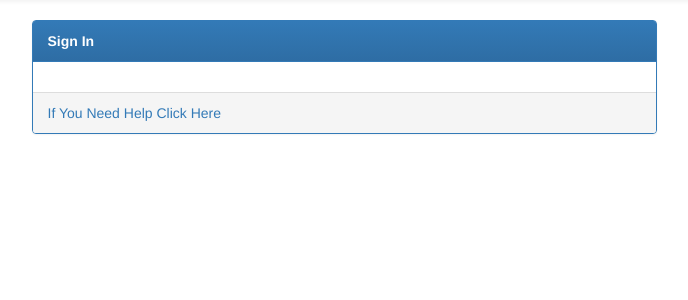
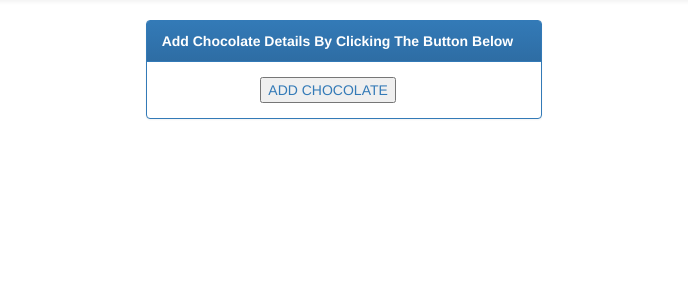
Before and after one commit to AnanduSivan/workshop, a Django app: page / in a window 1280 px wide. Shown: the part 52-352 px from the top of the page, without its empty margins (296-984 px from the left). Run offline with Django 3.2, Linux system fonts and the light colour scheme; some libraries are stand-ins or nearby versions.

Commit message:
third commit

```diff
--- a/registration/forms.py
+++ b/registration/forms.py
@@ -73,3 +73,19 @@ class UserRegistrationForm(ModelForm):
         user.set_password(self.cleaned_data["password"])
         if commit: user.save()
         return user
+
+
+chocolate_fields = [ 'name' , 'description' , 'manufacturer' , 'price' ]
+chocolate_widgets= {    'name': forms.TextInput(attrs={'placeholder':_('chocolate_Name'), 'required': True}),
+    'description': forms.TextInput(attrs={'chocolate_description':_('Last Name'),
+                                             'required': True}),
+    'manufacturer': forms.TextInput(attrs={'chocolate_manufacturer':_('Your Email address'),
+                                             'required': True}),
+    'price': forms.TextInput(attrs={'chocolate_price':_('Username'),
+                                             'required': True}),
+}
+class ChocolateAddForm(ModelForm):
+   class Meta:
+       model = Chocolate
+       fields = chocolate_fields
+       widgets = chocolate_widgets
--- a/registration/templates/index.html
+++ b/registration/templates/index.html
@@ -10,7 +10,7 @@
     <script type="text/javascript" src="{%  static 'js/bootstrap.min.js' %}"></script>
 
 </head>
-<body>
+<body style="background-image: url({ % static "desktop/index.jpg" %});background-repeat:no-repeat;background-size:100%;height: 140px;display:block;padding:0 !important;margin:0;">
 <nav class="navbar navbar-default">
     <div class="container-fluid">
         <!-- Brand and toggle get grouped for better mobile display -->
@@ -68,17 +68,24 @@
         </div><!-- /.navbar-collapse -->
     </div><!-- /.container-fluid -->
 </nav>
-<div class="row">
-    <div class="col-md-6 col-md-offset-3">
-        <div class="panel panel-primary">
-            <div class="panel-heading" ><b>Sign In</b></div>
-            <div class="panel-body">
-
-            </div>
-            <div class="panel-footer"><a href="http://www.google.co.in">If You Need Help Click Here</a></div>
+{%if user.anonymous%}
+(Nothiong here)
+{% else %}
+<div class="col-xs-6 col-md-4"></div>
+<div class="col-xs-6 col-md-4">
+   <div class="panel panel-primary">
+       <div class="panel-heading" ><b>Add Chocolate Details By Clicking The Button Below</b></div>
+       <div class="panel-body">
+           <div class="row">
+               <div class="col-md-6 col-md-offset-3">
+                   <a href="{% url 'add_c' %}">
+            <button type="button" clas="btn-primary btn-lg">ADD CHOCOLATE</button></a>
         </div>
-    </div>
-    <div class="col-md-6"></div>
+               </div>
+           </div>
+   </div>
+    <div class="col-xs-6 col-md-4"></div>
+    {% endif %}
 </div>
 </body>
 </html>
--- a/registration/urls.py
+++ b/registration/urls.py
@@ -10,5 +10,5 @@ from django.contrib.auth.decorators import login_required
 urlpatterns = [
 url(r'^$', UserRegistrationView.as_view(), name='user_signup'),
     url(r'^user/success/', TemplateView.as_view(template_name='success.html'),
-        name='page')
+        name='page'),url(r'^chocolate/add/',AddChocolateView.as_view(), name="add_c"),
 ]
--- a/registration/views.py
+++ b/registration/views.py
@@ -28,3 +28,13 @@ class UserRegistrationView(AnonymousRequiredMixin, FormView):
             response = func(request, *args, **kwargs)
             return response
         return as_view
+
+
+class AddChocolateView(FormView):
+   template_name = "add_chocolate.html"
+   form_class = ChocolateAddForm
+   success_url = '/registration/chocolate/success'
+
+   def form_valid(self, form):
+       form.save()
+       return FormView.form_valid(self, form)
```
Also changed, not shown: registration/models.py (+9 -0 lines), registration/templates/add_chocolate.html (added, +65 -0 lines), db.sqlite3, registration/migrations/0002_chocolate.py (added), 5 other files.
